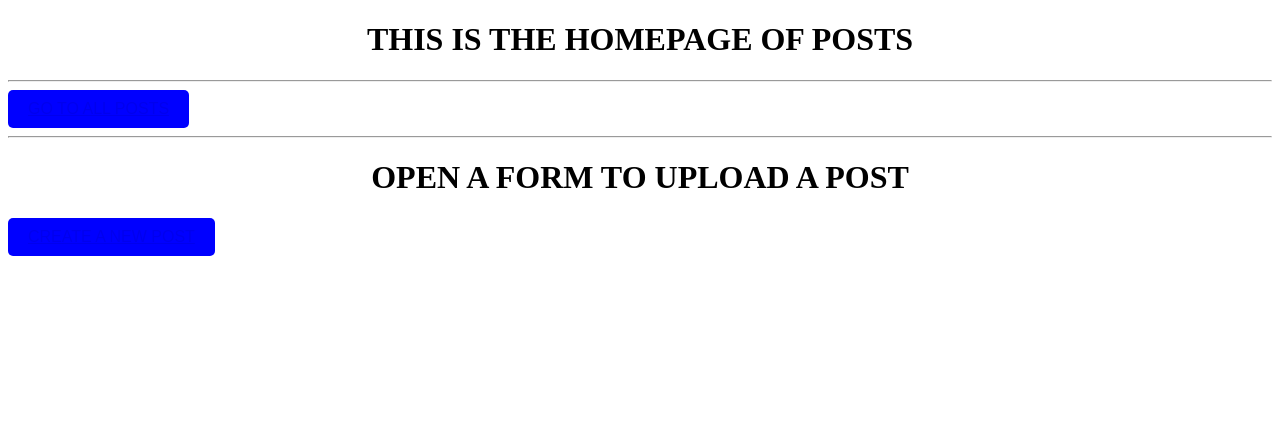
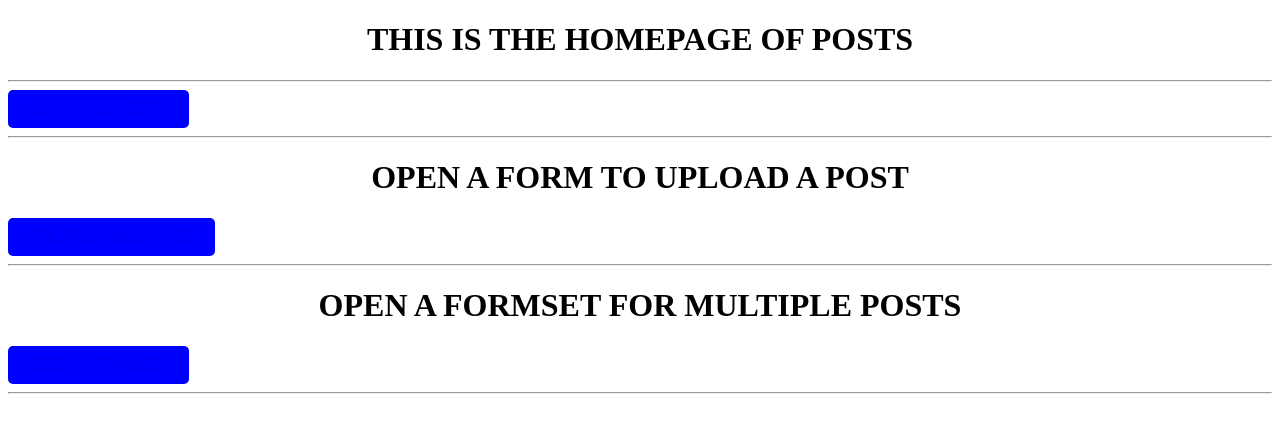
Before and after one commit to sayan-academic/django-instagram-demo, a Django app: page /posts/ in a window 1280 px wide. Shown: the top 433 px of the page. Run offline with Django 5.2, Linux system fonts and the light colour scheme.

Commit message:
formsets created with alerts

```diff
--- a/instagram/settings.py
+++ b/instagram/settings.py
@@ -23,7 +23,7 @@
 SECRET_KEY = 'django-insecure-xif!9h26aebvfk@ivw8*&i*3s@dk@i0b!ue3@5tv7_o#vk22!)'
 
 # SECURITY WARNING: don't run with debug turned on in production!
-DEBUG = False
+DEBUG = True
 
 ALLOWED_HOSTS = ['django-instagram-demo.onrender.com', 'localhost', '127.0.0.1', '*']
 
--- a/posts/templates/posts/index.html
+++ b/posts/templates/posts/index.html
@@ -27,6 +27,15 @@
         <a href="{% url 'posts:postform1' %}">CREATE A NEW POST</a>
     </button>
 
+    <br>
+    <hr>
+    <h1>OPEN A FORMSET FOR MULTIPLE POSTS</h1>
+    <button>
+        <a href="{% url "posts:postformset" %}">OPEN A FORMSET</a>
+    </button>
+    <br>
+    <hr>
+
    <script>
         {% if messages %}
             {% for message in messages %}
--- a/posts/urls.py
+++ b/posts/urls.py
@@ -15,4 +15,5 @@
     path('post/', views.posts, name="post"),
     path('<int:post_id>/', views.post_details, name="post_details"),
     path('postform1/', views.postform1, name="postform1"),
+    path('postformset/', views.postformset, name="postformset"),
 ]
--- a/posts/views.py
+++ b/posts/views.py
@@ -3,6 +3,7 @@
 from django.http import HttpResponse
 from .models import Post
 from .forms import PostForm
+from django.forms import formset_factory, modelformset_factory
 
 #added line
 from django.shortcuts import get_object_or_404
@@ -29,3 +30,15 @@
     else:
         form = PostForm()
     return render(request, 'posts/postform1.html', {'postform': form})
+
+def postformset(request):
+    PostFormSet = modelformset_factory(Post, form=PostForm, extra=2, max_num=2)
+    if request.method == 'POST':
+        formset = PostFormSet(request.POST, request.FILES)
+        if formset.is_valid():
+            postset = formset.save()
+            messages.success(request, f"New Posts successfully added !!")
+            return redirect('posts:index')
+    else:
+        formset = PostFormSet(queryset=Post.objects.none())
+    return render(request, "posts/postformset.html", {'postformset': formset})
```
Also changed, not shown: posts/templates/posts/postformset.html (added, +23 -0 lines), db.sqlite3, media/images/githublogo.png (added), media/images/innospherelogo.jpg (added).
